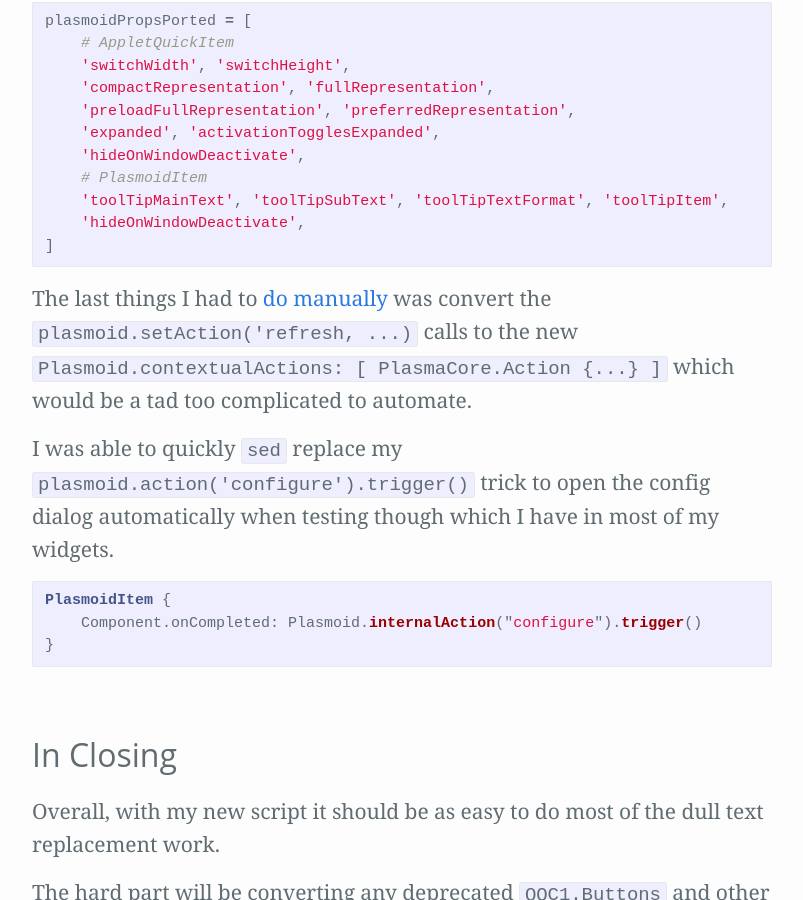
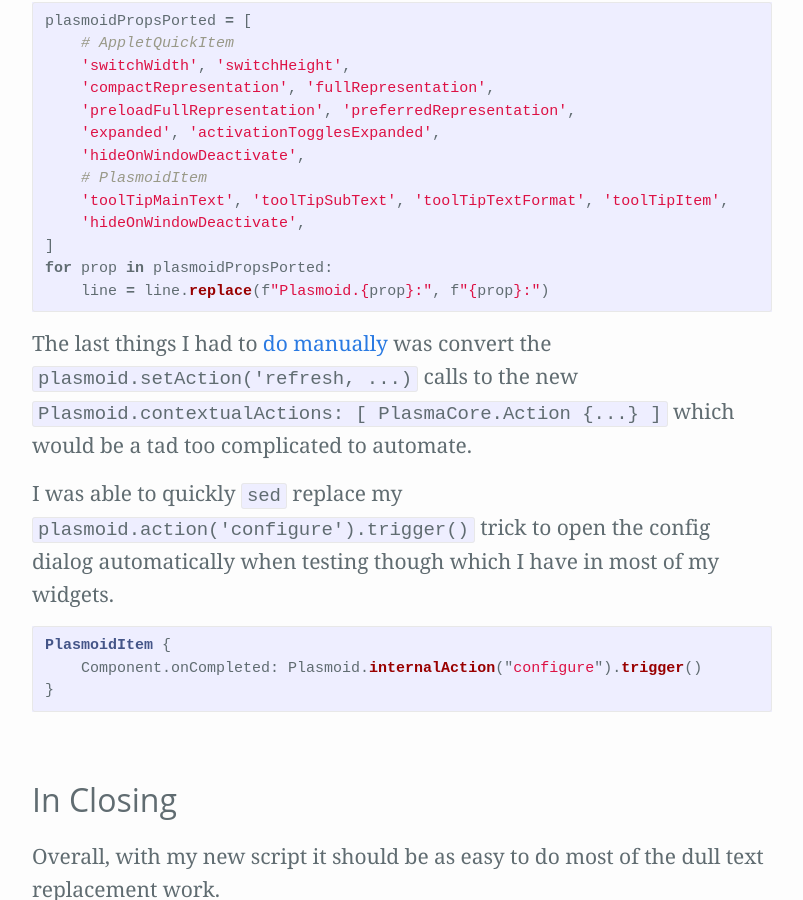
Before and after one commit to Zren/zren.github.io, a Jekyll site: the page built from _posts/2024-03-13-commandoutput-dailyforecast-condensedweather-ported-to-plasma6.md, in a window 1280 px wide and 900 px high, scrolled down 8005 px. Shown: the whole window, without its empty margins (238-1041 px from the left). Built offline with Jekyll 4.4.1, drawn with Linux system fonts in a browser that asks for light colours.

Commit message:
Show replacement

````diff
--- a/_posts/2024-03-13-commandoutput-dailyforecast-condensedweather-ported-to-plasma6.md
+++ b/_posts/2024-03-13-commandoutput-dailyforecast-condensedweather-ported-to-plasma6.md
@@ -282,6 +282,8 @@
 	'toolTipMainText', 'toolTipSubText', 'toolTipTextFormat', 'toolTipItem',
 	'hideOnWindowDeactivate',
 ]
+for prop in plasmoidPropsPorted:
+	line = line.replace(f"Plasmoid.{prop}:", f"{prop}:")
 ```
 
 The last things I had to [do manually](https://github.com/Zren/plasma-applet-dailyforecast/commit/7af67098b4bce76334fbd63326532674d1443077) was convert the `plasmoid.setAction('refresh, ...)` calls to the new `Plasmoid.contextualActions: [ PlasmaCore.Action {...} ]` which would be a tad too complicated to automate.
````
